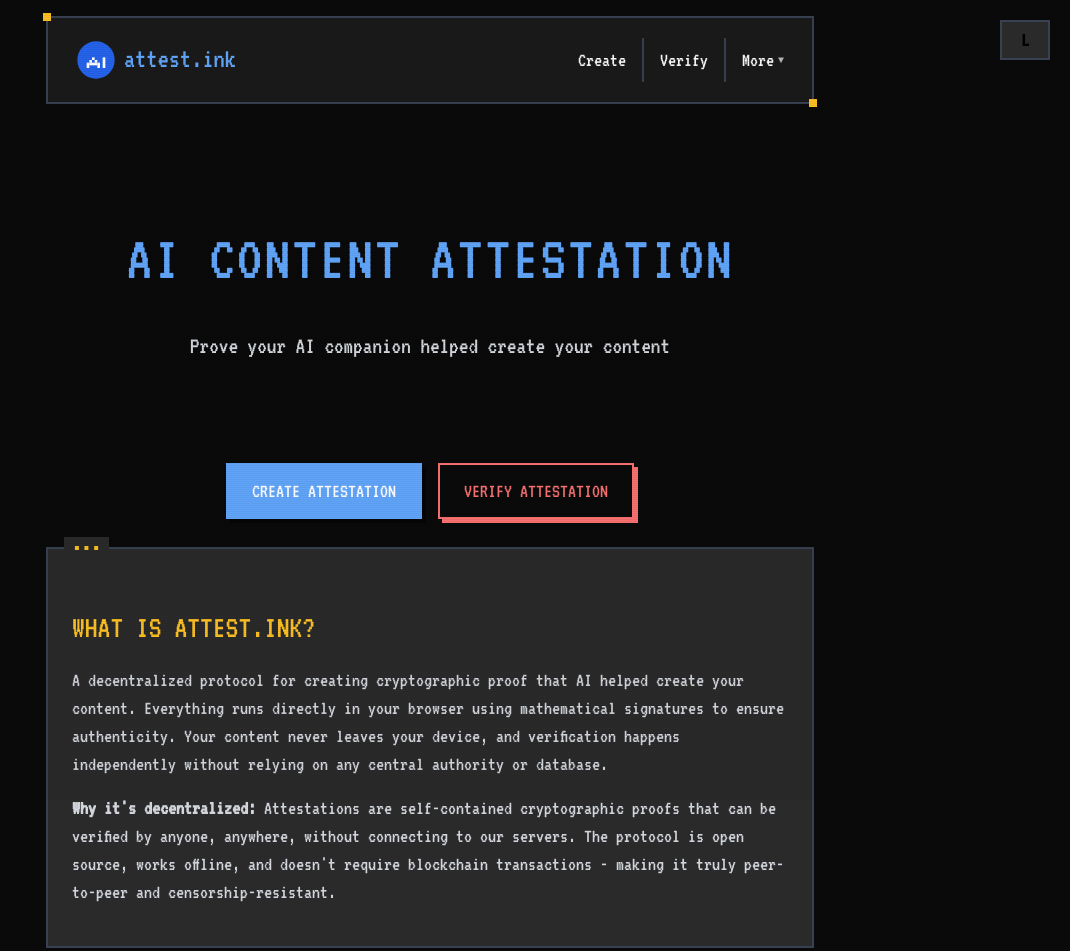
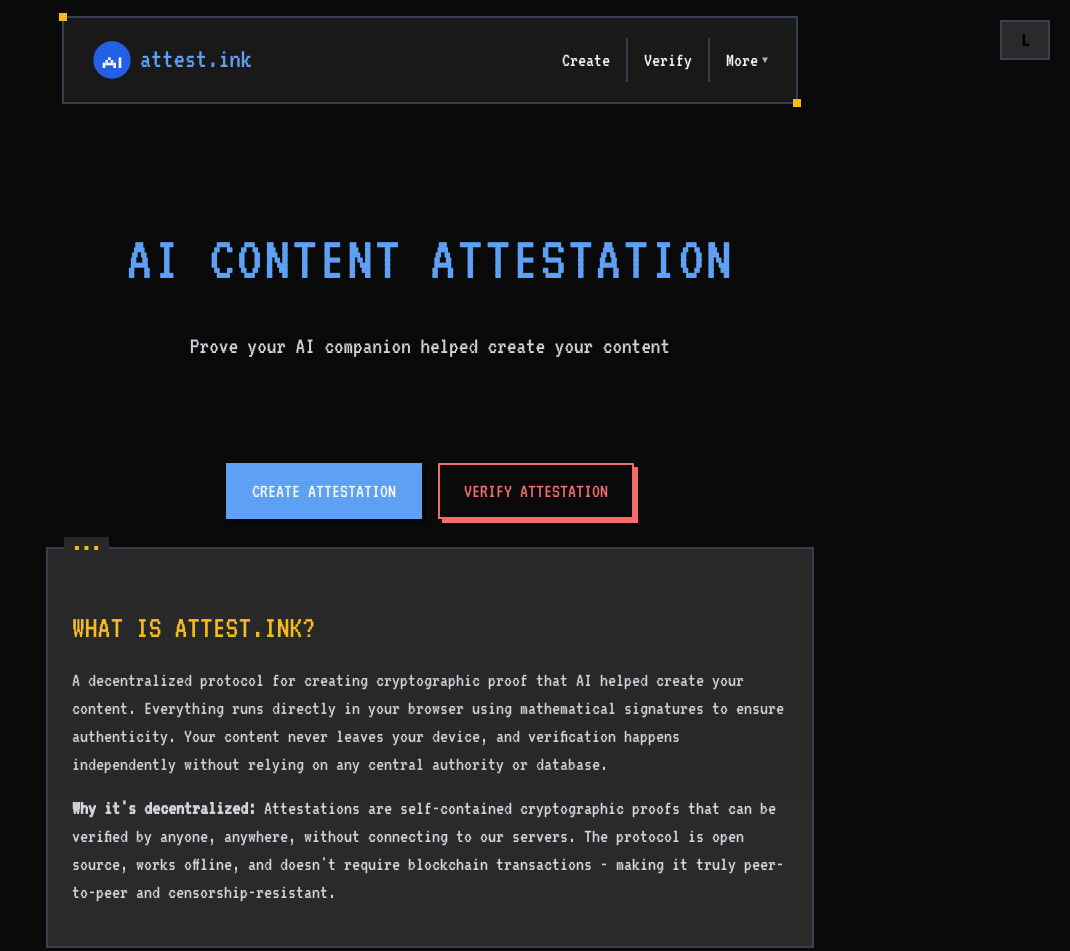
Before and after one commit to statusdothealth/attest.ink, a website: page index.html in a window 1280 px wide. Shown: the top 951 px of the page, without its empty margins (210-1280 px from the left). Drawn offline with Linux system fonts and the light colour scheme.

Commit message:
fix nav bar finally

```diff
--- a/static/style.css
+++ b/static/style.css
@@ -176,7 +176,7 @@
 nav {
     background: var(--bg-secondary);
     border: 2px solid var(--border-color);
-    margin: 16px 0;
+    margin: 16px;
     position: relative;
 }
 
```
